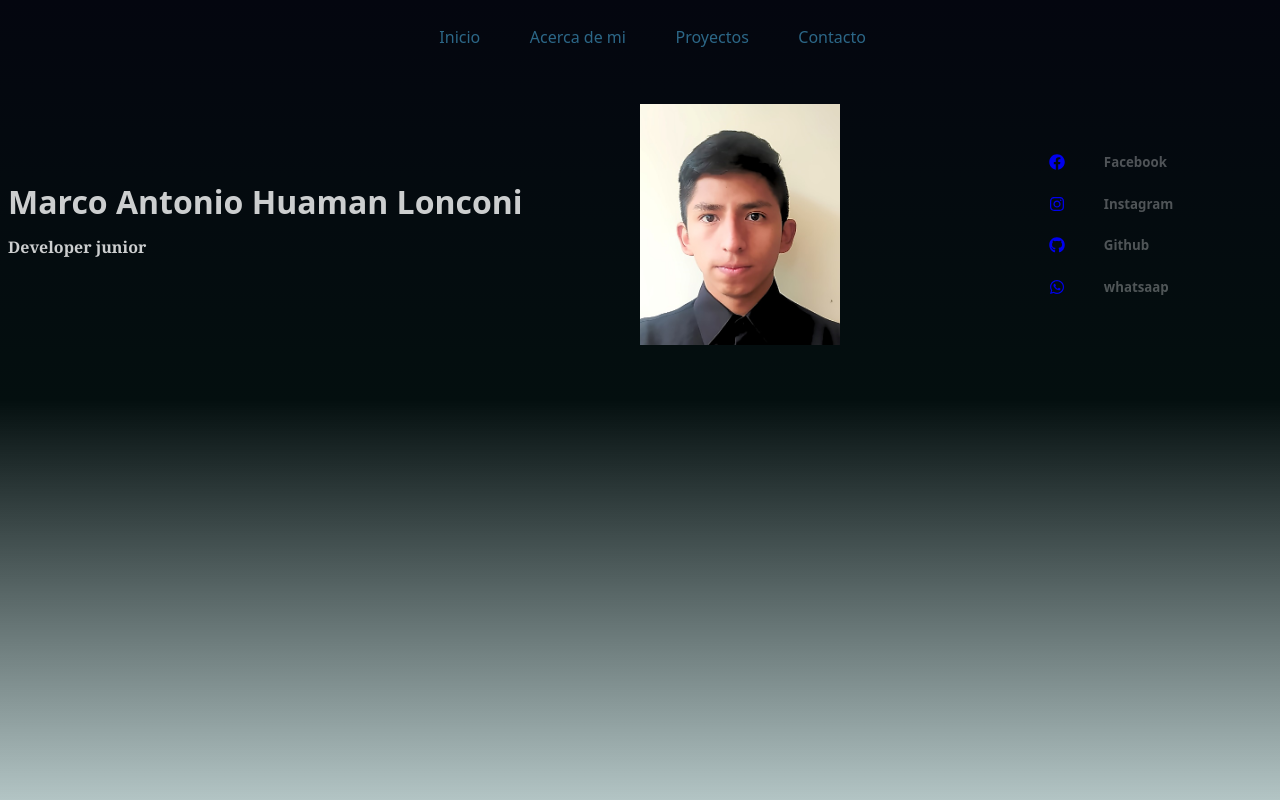
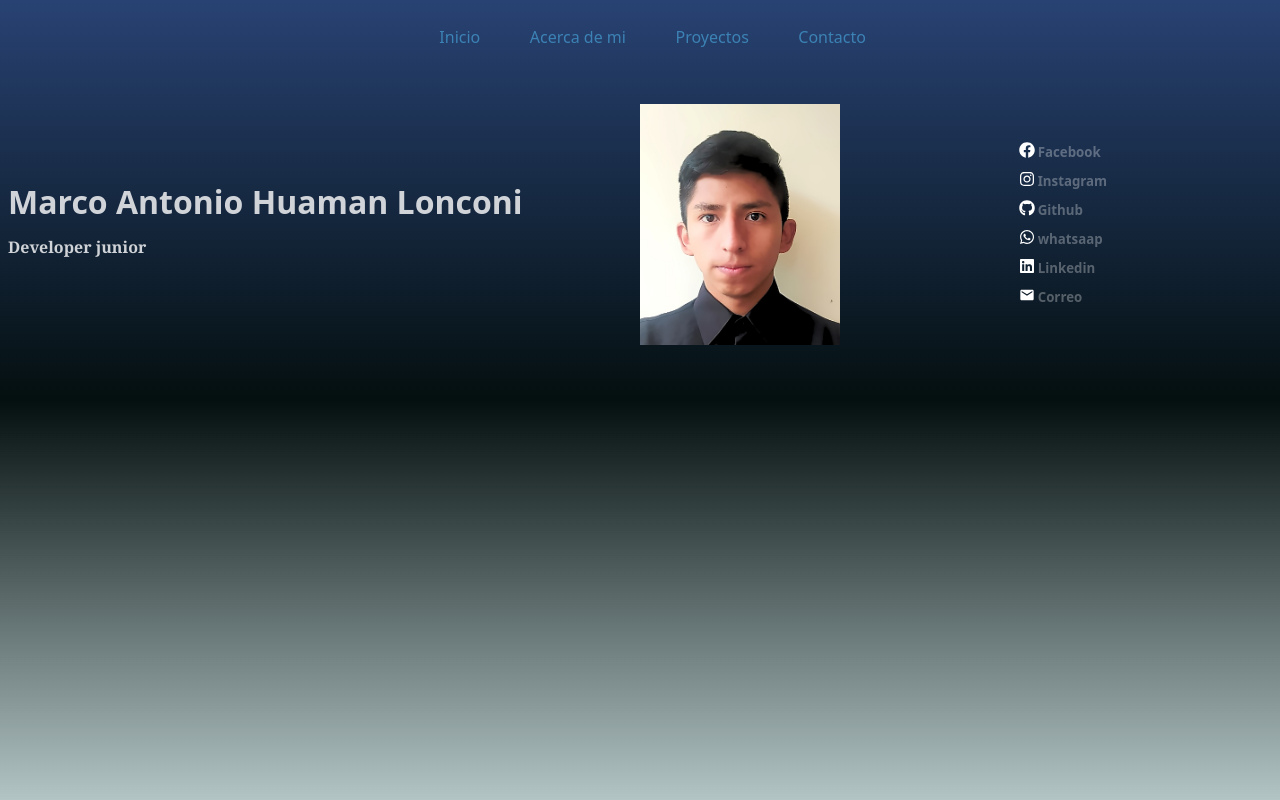
Before and after one commit to MarcoAntonioHL/MarcoAntonioHL.io, a React (Vite) app: page / in a window 1280 px wide. Built offline with nearby package versions, Linux system fonts and the light colour scheme.

Commit message:
actualizacion de informacion

```diff
--- a/package.json
+++ b/package.json
@@ -12,6 +12,7 @@
     "deploy": "gh-pages -d dist"
   },
   "dependencies": {
+    "bootstrap": "^5.3.3",
     "react": "^18.2.0",
     "react-dom": "^18.2.0",
     "react-icons": "^5.0.1",
--- a/src/App.jsx
+++ b/src/App.jsx
@@ -10,7 +10,7 @@ import { Route, Routes } from 'react-router-dom'
 import Proyects from './componentes/Proyectos'
 import Contact from './componentes/Contacto'
 import MenuPortada from './componentes/MenuPortada'
-
+import "bootstrap"
 
 function App() {
   /*useEffect(()=>{
--- /dev/null
+++ b/src/componentes/Contacto/contacto.module.css
@@ -0,0 +1,4 @@
+.button{
+  color:white;
+  background-color: rgb(226, 151, 38);
+}
--- a/src/componentes/Contacto/index.jsx
+++ b/src/componentes/Contacto/index.jsx
@@ -1,7 +1,12 @@
 import React from 'react'
-
+import styles from "./contacto.module.css"
 export default function Contact() {
   return (
-    <div>Contact</div>
+    <>
+      <div>Contactame</div>
+      <input input type='text' placeholder="ingrese mensaje"></input>
+      <input type='button' value="Enviar" className="btn btn-primary" ></input>
+    </>
+
   )
 }
--- a/src/componentes/Opciones/Experiencia/experiencia.module.css
+++ b/src/componentes/Opciones/Experiencia/experiencia.module.css
@@ -6,15 +6,26 @@
 }
 .subBloque{
     display: flex;
+    flex-wrap:wrap;
     justify-content: center;
+    @media(max-width:600px)
+    {
+        display: flex;
+        flex-direction: column;
+    }
 }
 .titulo{
     display: flex;
     justify-content: center;
 }
 .card{
-    width: 40%;
+    width: 30%;
     height: fit-content;
     margin: 1%;
     background-color: rgba(87, 115, 122, 0.2);
+
+    @media(max-width:600px)
+    {
+        width: 100%;
+    }
 }
--- a/src/componentes/Opciones/Experiencia/index.jsx
+++ b/src/componentes/Opciones/Experiencia/index.jsx
@@ -2,13 +2,27 @@ import React from 'react'
 import Programacion from './programacion'
 import styles from './experiencia.module.css'
 const historial=[
+  {
+    fechaInicio:'febrero 2022',
+    fechaFin:'abril 2022',
+    tipoContrato:'Pasantia',
+    company:'Gerencia Regional de educacion del cusco (GEREDU)',
+    description:'Colaborador en soporte técnico de computadoras'
+  },
   {
     fechaInicio:'mayo 2023',
     fechaFin:'octubre 2023',
     tipoContrato:'Contrato de practicas pre-profesionales',
     company:'Corporacion Juñuy S.A.C',
     description:'Trabajo en equipo de desarrollo frontend para garantizar el desarrollo de un proyecto web'
-  }
+  },
+  {
+    fechaInicio:'marzo 2024',
+    fechaFin:'septiembre 2024',
+    tipoContrato:'Contrato de practicas profesionales',
+    company:'Electro Sur Este S.A.A',
+    description:'Empresa donde actualmente laboro desarrollando aplicaciones web, mantenimiento de modulos de escritorio del sistema SIELSE en .Net Framework 4.8. Utilizando herramientas Front-end como React 18.2, TypeScript 5.4, Bootstrap 5.3 y herramientas Back-end como ASP.Net core API ,SQL server, Git, GitHub, Swagger, Postman'
+  },
 ]
 export default function Experiencia() {
   return (
--- a/src/componentes/Opciones/Experiencia/programacion.jsx
+++ b/src/componentes/Opciones/Experiencia/programacion.jsx
@@ -9,10 +9,10 @@ const Card=styled.div`
 const informacion=[
     {
         empresa:1,
-        lenguajes:"JavaScript, HTML, CSS, Material UI",
-        frameworks:"React",
-        BD:"PostgreSQL",
-        herramientas:"Postman, Xamp, Figma, Bizagi, Git, Github",
+        lenguajes:"JavaScript,C#,Python, HTML, CSS, Material UI,Bootstrap, ",
+        frameworks:"React ,DJango, .Net",
+        BD:"PostgreSQL ,SQLServer",
+        herramientas:"Postman, Xamp, Figma, Bizagi, Git, Github, Colaboratory,PowerBI",
     }
 ]
 export default function Programacion() {
--- a/src/componentes/Opciones/Intereces/index.jsx
+++ b/src/componentes/Opciones/Intereces/index.jsx
@@ -19,6 +19,8 @@ const voluntareado=[
 
   }
 ]
+
+const Hobbies=["Football","BasketBall","Musica","Lectura"]
 export default function Intereces() {
   return (
     <div className={styles.bloqueIntereces} id='Intereces'>
@@ -35,6 +37,14 @@ export default function Intereces() {
           </div>
           )
       )}
+      <h3 className={styles.titulo}>Hobbies</h3>
+      {
+        Hobbies.map(items=>(
+          <div>
+            {items}
+          </div>
+        ))
+      }
     </div>
 
   )
--- a/src/componentes/Opciones/Perfil/index.jsx
+++ b/src/componentes/Opciones/Perfil/index.jsx
@@ -8,7 +8,8 @@ export default function Perfil() {
       <div id='Perfil' className={styles.cardPerfil}>
         <h3 className={styles.titulo}>Perfil</h3>
         <div className={styles.card}>
-          <p>Soy universitario egresado autodidacta con capacidades interpersonales para el trabajo en equipo, solución de problemas y buen manejo de palabras, abierto a obtener nuevos conocimientos y habilidades e innovar en el área de la tecnología.
+          <p>Soy Bachiller en ingenieria informatica y de sistemas, autodidacta con capacidades interpersonales para el trabajo en equipo, solución de problemas
+            y buen manejo de palabras, abierto a obtener nuevos conocimientos y habilidades e innovar en el área de la tecnología.
           </p>
         </div>
       </div>
--- a/src/componentes/Portada/index.jsx
+++ b/src/componentes/Portada/index.jsx
@@ -1,6 +1,7 @@
 import React from 'react'
 import styled from 'styled-components'
-import { FaGithub,FaInstagram,FaFacebook,FaWhatsapp  } from "react-icons/fa";
+import { FaGithub,FaInstagram,FaFacebook,FaWhatsapp, FaLinkedin  } from "react-icons/fa";
+import { MdEmail } from 'react-icons/md';
 
 const Contenedor=styled.div`
     width: 100%;
@@ -11,10 +12,7 @@ const Contenedor=styled.div`
     align-items: center;
     justify-content: center;
     @media(max-width: 600px){
-      grid-template-columns: 50% 50%;
-    }
-    @media (max-width:350px) {
-      grid-template-columns: 100%;
+      grid-template-columns: 100% ;
     }
 
 `
@@ -67,17 +65,13 @@ const ImagenPersonal=styled.img`
 `
 const RedesSociales=styled.li`
     list-style: none;
-    @media (max-width:350px) {
-      display: flex;
-      flex-wrap: wrap;
-    }
+    display:flex;
+    flex-direction:column;
+
 `
 const Items=styled.div`
-  width: 100%;
-  display: grid;
-  grid-template-columns: 30% 70%;
-  gap: 1;
-
+    display:flex;
+    flex-wrap:nowrap;
 `
 const ReferenciaRedSocial=styled.a`
   display: flex;
@@ -85,8 +79,15 @@ const ReferenciaRedSocial=styled.a`
   justify-content: center;
 `
 const NombreRedSocial=styled.h5`
-  margin: 5%;
+  margin: 1%;
   color: rgba(255,255,255,0.30);
+`
+const LogoCustom=styled.div`
+  color:white;
+  &:hover{
+    color:skyblue;
+    transform:scale(1.5,1.5)
+  }
 `
 const enlaces=[
   {
@@ -108,6 +109,16 @@ const enlaces=[
     logo:FaWhatsapp,
     name:'whatsaap',
     referencia:'https://wa.me/928751897/?text=urlencodedtext',
+  },
+  {
+    logo:FaLinkedin,
+    name:'Linkedin',
+    referencia:'https://www.linkedin.com/in/marco-antonio-huaman-lonconi-2a31a7270/',
+  },
+  {
+    logo:MdEmail,
+    name:'Correo',
+    referencia:'marco.hl9antonio@gmail.com',
   }
 ]
 export default function Portada() {
@@ -122,12 +133,11 @@ export default function Portada() {
         {
           enlaces.map((items,index)=>(
             <Items key={index}>
-              <ReferenciaRedSocial href={items.referencia}><items.logo/></ReferenciaRedSocial>
+              <ReferenciaRedSocial href={items.referencia}><LogoCustom ><items.logo/></LogoCustom></ReferenciaRedSocial>
               <NombreRedSocial>{items.name}</NombreRedSocial>
             </Items>
           ))
         }
-        <a href=""></a>
       </RedesSociales>
     </Contenedor>
   )
--- a/src/index.css
+++ b/src/index.css
@@ -8,7 +8,7 @@
 
     color-scheme: light dark;
     color: rgba(255, 255, 255, 0.87);
-    background:linear-gradient(#04060F,#040F0F,rgba(18, 73, 73, 0.32)) ;
+    background:linear-gradient(#284273,#040F0F,rgba(18, 73, 73, 0.32)) ;
 
     font-synthesis: none;
     text-rendering: optimizeLegibility;
```
Also changed, not shown: 1 other file (tests, documents, lock files or other folders).
